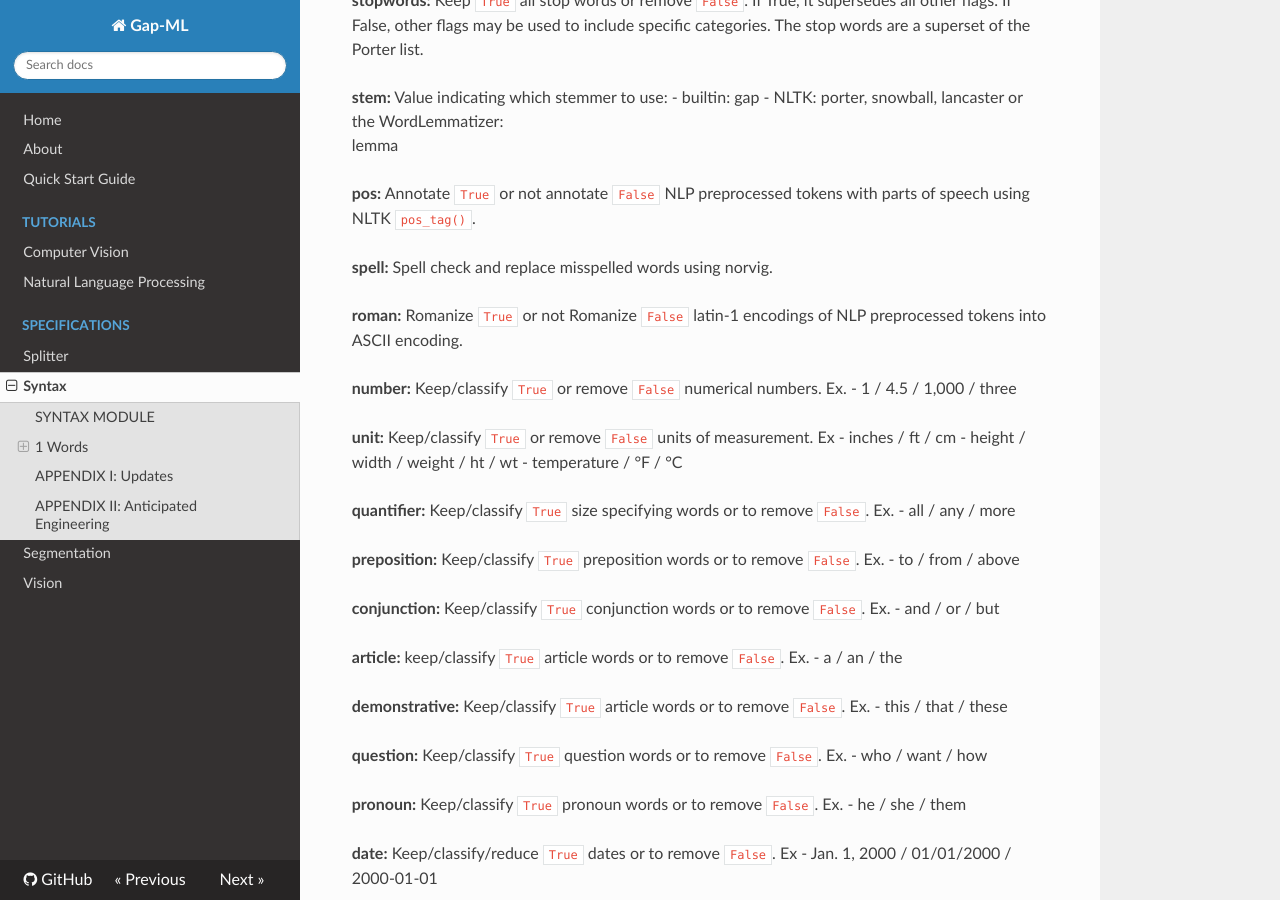
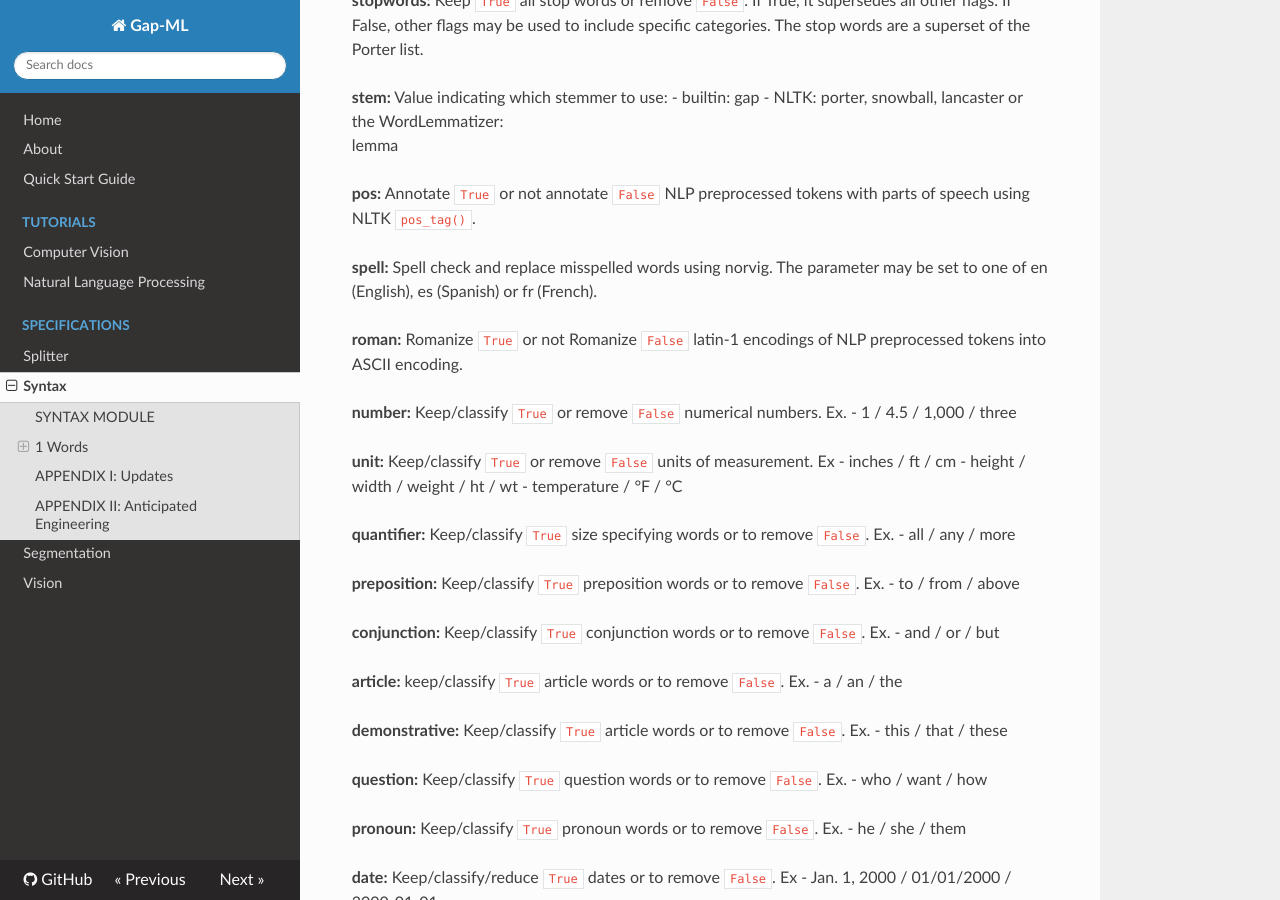
Before and after one commit to andrewferlitsch/Gap, an MkDocs documentation site: the page built from docs/specs/syntax_spec.md, in a window 1280 px wide and 900 px high, scrolled down 1535 px. Built offline with MkDocs 1.6.1, drawn with Linux system fonts in a browser that asks for light colours; nearby versions of some CDN libraries; some of the changed text lies outside the part shown.

Commit message:
spanish and french support

```diff
--- a/docs/specs/syntax_spec.md
+++ b/docs/specs/syntax_spec.md
@@ -53,7 +53,7 @@ Words( text, flags … )
 **pos:** Annotate `True` or not annotate `False` NLP preprocessed tokens with
                parts of speech using NLTK `pos_tag()`.
 
-**spell:** Spell check and replace misspelled words using norvig.
+**spell:** Spell check and replace misspelled words using norvig. The parameter may be set to one of en (English), es (Spanish) or fr (French).
 
 **roman:** Romanize `True` or not Romanize `False` latin-1 encodings of NLP
                preprocessed tokens into ASCII encoding.
@@ -156,7 +156,7 @@ When used as a getter the property returns the NLP tokenized list unprocessed. A
 
 Except for numbers and acronyms, the tag values are set to untagged (0).
 
-#### 1.3.3 Words
+#### 1.3.3 words
 
 ###### Synopsis
 
@@ -278,7 +278,7 @@ The Words class contains the following private methods, which are called by the
     -	Remove noun to verb endings (e.g., flatten -> flat).
     -	Remove adjective to adverb endings (e.g, costly -> cost).
     -	Remove superlative endings (e.g., greatest -> great).
-    -	Spell check/replacement, if enabled, occurs prior to stemming.
+    -	Spell check/replacement (according to the specified language), if enabled, occurs prior to stemming.
 
 + `_nltkStem()` – This method uses the open source NLTK stemmer methods to perform the third phase of NLP preprocessing of the tokenized words, as an alternative to the internal stemmer (i.e. stem)). The Porter, Snowball, Lancaster and WordNetLemmatizer are selectable.
 
@@ -418,6 +418,9 @@ The Words class contains no public methods.
 +	Added spell check/replacement
 +	Added UK to US spelling correction
 
+**Gap v0.9.2 (alpha)**
++	Extend Spell Checking to Spanish and French.
+
 ## APPENDIX II: Anticipated Engineering
 
 The following has been identified as enhancement/issues to be addressed in subsequent update:
```
